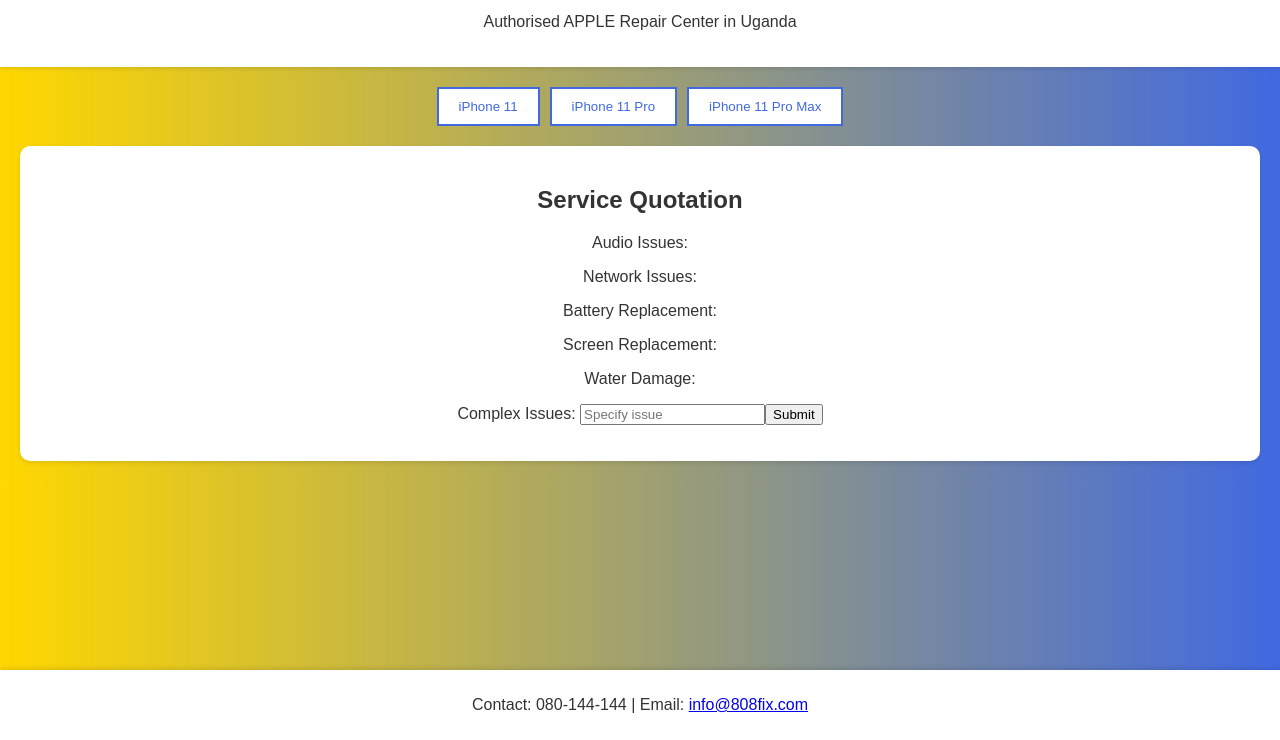
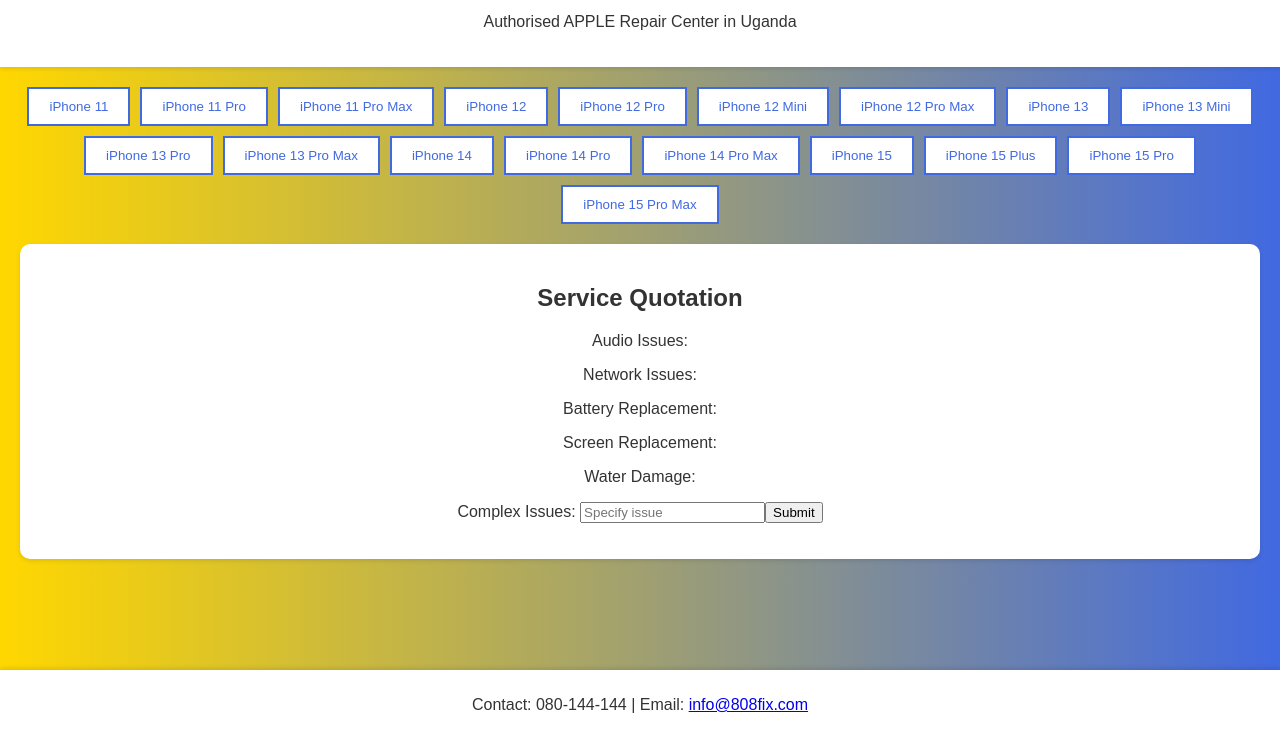
Before and after one commit to africanstudent/800, a plain HTML site: page index.html in a window 1280 px wide. Shown: the part 60-800 px from the top of the page. Drawn offline with Linux system fonts and the light colour scheme.

Commit message:
Initial commit

```diff
--- a/index.html
+++ b/index.html
@@ -16,6 +16,22 @@
             <button class="iphone-model" data-model="11">iPhone 11</button>
             <button class="iphone-model" data-model="11-Pro">iPhone 11 Pro</button>
             <button class="iphone-model" data-model="11-Pro-Max">iPhone 11 Pro Max</button>
+            <button class="iphone-model" data-model="12">iPhone 12</button>
+            <button class="iphone-model" data-model="12-Pro">iPhone 12 Pro</button>
+            <button class="iphone-model" data-model="12 Mini">iPhone 12 Mini</button>
+            <button class="iphone-model" data-model="12-Pro Max">iPhone 12 Pro Max</button>
+            <button class="iphone-model" data-model="13">iPhone 13</button>
+            <button class="iphone-model" data-model="13 Mini">iPhone 13 Mini</button>
+            <button class="iphone-model" data-model="13-Pro">iPhone 13 Pro</button>
+            <button class="iphone-model" data-model="13-Pro Max">iPhone 13 Pro Max</button>
+            <button class="iphone-model" data-model="14">iPhone 14</button>
+            <button class="iphone-model" data-model="14-Pro">iPhone 14 Pro</button>
+            <button class="iphone-model" data-model="14-Pro Max">iPhone 14 Pro Max</button>
+            <button class="iphone-model" data-model="15">iPhone 15</button>
+            <button class="iphone-model" data-model="15-Plus">iPhone 15 Plus</button>
+            <button class="iphone-model" data-model="15-Pro">iPhone 15 Pro</button>
+            <button class="iphone-model" data-model="15-Pro Max">iPhone 15 Pro Max</button>
+
             <!-- Add other models similarly -->
         </section>
         <section id="quotation">
```
Also changed, not shown: 1 other file.
